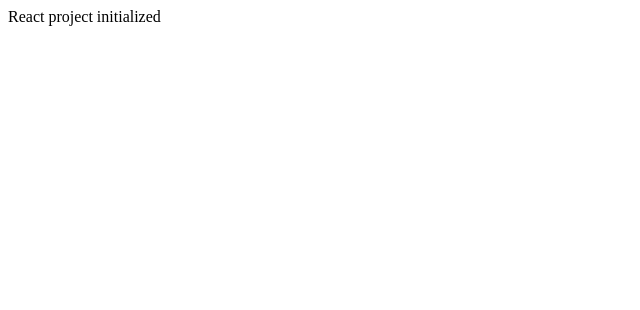
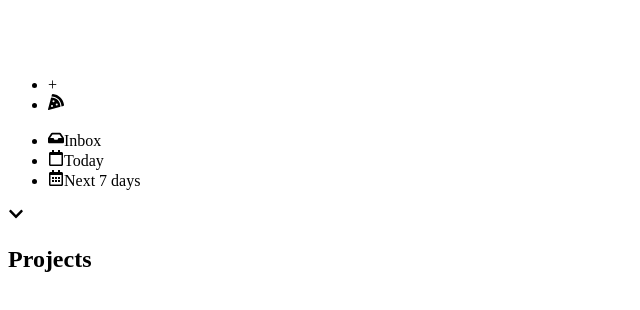
Before and after one commit to munirmahmud/todoist, a React (Create React App) app: page / in a window 1280 px wide. Shown: the top 310 px of the page, without its empty margins (0-640 px from the left). Built offline with nearby package versions, Linux system fonts and the light colour scheme.

Commit message:
Basic Header, Sidebar, Content component initialized

```diff
--- a/src/App.js
+++ b/src/App.js
@@ -1,9 +1,13 @@
 import React from 'react';
+import Content from './components/layouts/Content';
+import { Header } from './components/layouts/Header';
+
 
 const App = () => {
     return (
         <div>
-            React project initialized
+            <Header />
+            <Content />
         </div>
     )
 }
--- /dev/null
+++ b/src/components/layouts/Content.js
@@ -0,0 +1,12 @@
+import React from 'react';
+import { Sidebar } from './Sidebar';
+
+const Content = () => {
+    return (
+        <section>
+            <Sidebar />
+        </section>
+    )
+}
+
+export default Content;
--- /dev/null
+++ b/src/components/layouts/Header.js
@@ -0,0 +1,21 @@
+import React from 'react';
+import { FaPizzaSlice } from 'react-icons/fa';
+
+export const Header = () => {
+    return (
+        <header className="header" data-testid="header">
+            <nav>
+                <div className="logo">
+                    <img src="/images/logo.png" alt="Todoist"/>
+                </div>
+
+                <div className="settings">
+                    <ul>
+                        <li>+</li>
+                        <li><FaPizzaSlice /></li>
+                    </ul>
+                </div>
+            </nav>
+        </header>
+    )
+};
--- /dev/null
+++ b/src/components/layouts/Sidebar.js
@@ -0,0 +1,33 @@
+import React from 'react';
+import { FaChevronDown, FaInbox, FaRegCalendar, FaRegCalendarAlt } from 'react-icons/fa';
+
+export const Sidebar = () => {
+    return (
+        <div className="sidebar" data-testid="sidebar">
+            <ul className="sidebar__generic">
+                <li>
+                    <span><FaInbox /></span>
+                    <span>Inbox</span>
+                </li>
+                <li>
+                    <span><FaRegCalendar /></span>
+                    <span>Today</span>
+                </li>
+                <li>
+                    <span><FaRegCalendarAlt /></span>
+                    <span>Next 7 days</span>
+                </li>
+            </ul>
+
+            <div className="sidebar__middle">
+                <span><FaChevronDown /></span>
+                <h2>Projects</h2>
+            </div>
+
+            <ul className="sidebar__projects">
+                {/* TODO: Projects Will be here... */}
+            </ul>
+            {/* Project component */}
+        </div>
+    )
+};
```
